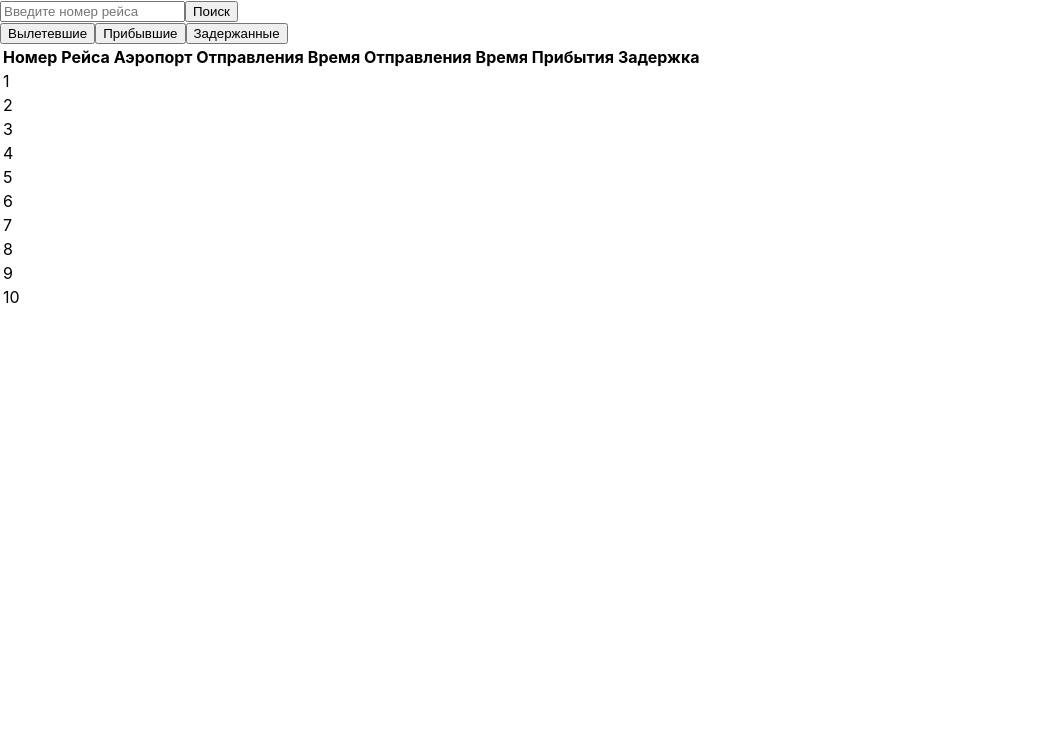
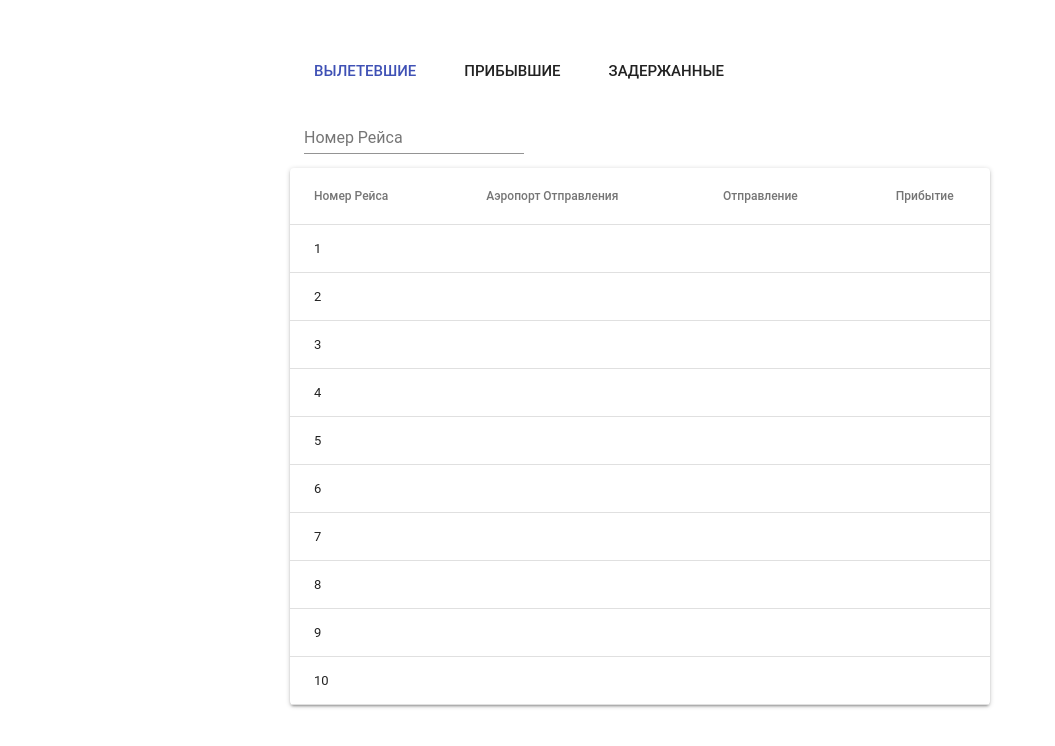
Before and after one commit to CodingMagesty/Flight-Table-App, a React (Create React App) app in the folder flight_app/: page / in a window 1280 px wide. Shown: the top 746 px of the page, without its empty margins (0-1055 px from the left). Built offline with nearby package versions, Linux system fonts and the light colour scheme.

Commit message:
Restyling with @material-ui; Search field now works without button

```diff
--- a/flight_app/package.json
+++ b/flight_app/package.json
@@ -3,6 +3,7 @@
   "version": "0.1.0",
   "private": true,
   "dependencies": {
+    "@material-ui/core": "^3.9.1",
     "react": "^16.7.0",
     "react-dom": "^16.7.0",
     "react-scripts": "2.1.3"
--- /dev/null
+++ b/flight_app/src/Containers/App/App.css
@@ -0,0 +1,20 @@
+* {
+    margin: 0;
+    padding: 0;
+    box-sizing: border-box;
+}
+
+html, body, body > div {
+    width: 100%;
+    height: 100%;
+}
+
+body > div {
+    display: flex;
+}
+
+.container {
+    width: 800px;
+    padding: 50px;
+    margin: 0 auto;
+  }
--- a/flight_app/src/Containers/App/App.js
+++ b/flight_app/src/Containers/App/App.js
@@ -1,4 +1,5 @@
 import React, { Component } from 'react';
+import './App.css';
 import SearchInput from '../SearchInput/SearchInput';
 import Filters from '../Filters/Filters';
 import FlightsTable from '../FlightsTable/FlightsTable';
@@ -23,9 +24,9 @@ class App extends Component {
 
   render() {
     return (
-      <div className="App">
-        <SearchInput updateSearch={this.updateSearch}/>
+      <div className="container">
         <Filters updateFilter={this.updateFilter}/>
+        <SearchInput updateSearch={this.updateSearch} search={this.state.search}/>
         <FlightsTable search={this.state.search}/>
       </div>
     );
--- a/flight_app/src/Containers/Filters/Filters.js
+++ b/flight_app/src/Containers/Filters/Filters.js
@@ -1,4 +1,5 @@
 import React, { Component } from 'react';
+import { Button } from '@material-ui/core';
 
 class Filters extends Component {
   clickHandler = (e, filter) => {
@@ -10,9 +11,9 @@ class Filters extends Component {
     return(
       <div>
         <form>
-          <button onClick={(e) => this.clickHandler(e, 'departured')}>Вылетевшие</button>
-          <button onClick={(e) => this.clickHandler(e, 'arrived')}>Прибывшие</button>
-          <button onClick={(e) => this.clickHandler(e, 'delayed')}>Задержанные</button>
+          <Button size="large" color='primary' onClick={(e) => this.clickHandler(e, 'departured')}>Вылетевшие</Button>
+          <Button size="large" onClick={(e) => this.clickHandler(e, 'arrived')}>Прибывшие</Button>
+          <Button size="large" onClick={(e) => this.clickHandler(e, 'delayed')}>Задержанные</Button>
         </form>
       </div>
     );
--- a/flight_app/src/Containers/FlightsTable/FlightsTable.js
+++ b/flight_app/src/Containers/FlightsTable/FlightsTable.js
@@ -1,91 +1,85 @@
 import React, { Component } from 'react';
+import { Table, TableHead, TableBody, TableRow, TableCell, Paper } from '@material-ui/core';
 
 class FlightsTable extends Component {
   render() {
     if (!this.props.search) {
       return(
         <div>
-          <table>
-            <tbody>
-              <tr>
-                <th>Номер Рейса</th>
-                <th>Аэропорт Отправления</th>
-                <th>Время Отправления</th>
-                <th>Время Прибытия</th>
-                <th>Задержка</th>
-              </tr>
-              <tr>
-                <td>1</td>
-                <td></td>
-                <td></td>
-                <td></td>
-                <td></td>
-              </tr>
-              <tr>
-                <td>2</td>
-                <td></td>
-                <td></td>
-                <td></td>
-                <td></td>
-              </tr>
-              <tr>
-                <td>3</td>
-                <td></td>
-                <td></td>
-                <td></td>
-                <td></td>
-              </tr>
-              <tr>
-                <td>4</td>
-                <td></td>
-                <td></td>
-                <td></td>
-                <td></td>
-              </tr>
-              <tr>
-                <td>5</td>
-                <td></td>
-                <td></td>
-                <td></td>
-                <td></td>
-              </tr>
-              <tr>
-                <td>6</td>
-                <td></td>
-                <td></td>
-                <td></td>
-                <td></td>
-              </tr>
-              <tr>
-                <td>7</td>
-                <td></td>
-                <td></td>
-                <td></td>
-                <td></td>
-              </tr>
-              <tr>
-                <td>8</td>
-                <td></td>
-                <td></td>
-                <td></td>
-                <td></td>
-              </tr>
-              <tr>
-                <td>9</td>
-                <td></td>
-                <td></td>
-                <td></td>
-                <td></td>
-              </tr>
-              <tr>
-                <td>10</td>
-                <td></td>
-                <td></td>
-                <td></td>
-                <td></td>
-              </tr>
-            </tbody>
-          </table>
+          <Paper>
+            <Table>
+              <TableHead>
+                <TableRow>
+                  <TableCell>Номер Рейса</TableCell>
+                  <TableCell>Аэропорт Отправления</TableCell>
+                  <TableCell>Отправление</TableCell>
+                  <TableCell>Прибытие</TableCell>
+                </TableRow>
+              </TableHead>
+              <TableBody>
+                <TableRow>
+                  <TableCell>1</TableCell>
+                  <TableCell></TableCell>
+                  <TableCell></TableCell>
+                  <TableCell></TableCell>
+                </TableRow>
+                <TableRow>
+                  <TableCell>2</TableCell>
+                  <TableCell></TableCell>
+                  <TableCell></TableCell>
+                  <TableCell></TableCell>
+                </TableRow>
+                <TableRow>
+                  <TableCell>3</TableCell>
+                  <TableCell></TableCell>
+                  <TableCell></TableCell>
+                  <TableCell></TableCell>
+                </TableRow>
+                <TableRow>
+                  <TableCell>4</TableCell>
+                  <TableCell></TableCell>
+                  <TableCell></TableCell>
+                  <TableCell></TableCell>
+                </TableRow>
+                <TableRow>
+                  <TableCell>5</TableCell>
+                  <TableCell></TableCell>
+                  <TableCell></TableCell>
+                  <TableCell></TableCell>
+                </TableRow>
+                <TableRow>
+                  <TableCell>6</TableCell>
+                  <TableCell></TableCell>
+                  <TableCell></TableCell>
+                  <TableCell></TableCell>
+                </TableRow>
+                <TableRow>
+                  <TableCell>7</TableCell>
+                  <TableCell></TableCell>
+                  <TableCell></TableCell>
+                  <TableCell></TableCell>
+                </TableRow>
+                <TableRow>
+                  <TableCell>8</TableCell>
+                  <TableCell></TableCell>
+                  <TableCell></TableCell>
+                  <TableCell></TableCell>
+                </TableRow>
+                <TableRow>
+                  <TableCell>9</TableCell>
+                  <TableCell></TableCell>
+                  <TableCell></TableCell>
+                  <TableCell></TableCell>
+                </TableRow>
+                <TableRow>
+                  <TableCell>10</TableCell>
+                  <TableCell></TableCell>
+                  <TableCell></TableCell>
+                  <TableCell></TableCell>
+                </TableRow>
+              </TableBody>
+            </Table>
+          </Paper>
         </div>
       );
     } else {
--- a/flight_app/src/Containers/SearchInput/SearchInput.js
+++ b/flight_app/src/Containers/SearchInput/SearchInput.js
@@ -1,18 +1,17 @@
 import React, { Component } from 'react';
+import { TextField }  from '@material-ui/core';
 
 class SearchInput extends Component {
-  handleSubmit = (e) => {
+  handleChange = (e) => {
     e.preventDefault();
-    this.props.updateSearch((e.target.flightID.value));
+    this.props.updateSearch((e.currentTarget.value));
   }
 
   render() {
+    const { search } = this.props;
     return (
       <div>
-        <form onSubmit={this.handleSubmit}>
-          <input type='number' name='flightID' placeholder='Введите номер рейса' />
-          <input type='submit' value='Поиск' />
-        </form>
+        <TextField label="Номер Рейса" value={search} onChange={this.handleChange} style={{margin: '2%'}}/>
       </div>
     );
   }
--- a/flight_app/src/index.css
+++ b/flight_app/src/index.css
@@ -1,7 +1,7 @@
 body {
   margin: 0;
   padding: 0;
-  font-family: -apple-system, BlinkMacSystemFont, "Segoe UI", "Roboto", "Oxygen",
+  font-family: -apple-system, "Roboto", BlinkMacSystemFont, "Segoe UI", "Oxygen",
     "Ubuntu", "Cantarell", "Fira Sans", "Droid Sans", "Helvetica Neue",
     sans-serif;
   -webkit-font-smoothing: antialiased;
```
Also changed, not shown: 1 other file (tests, documents, lock files or other folders).
